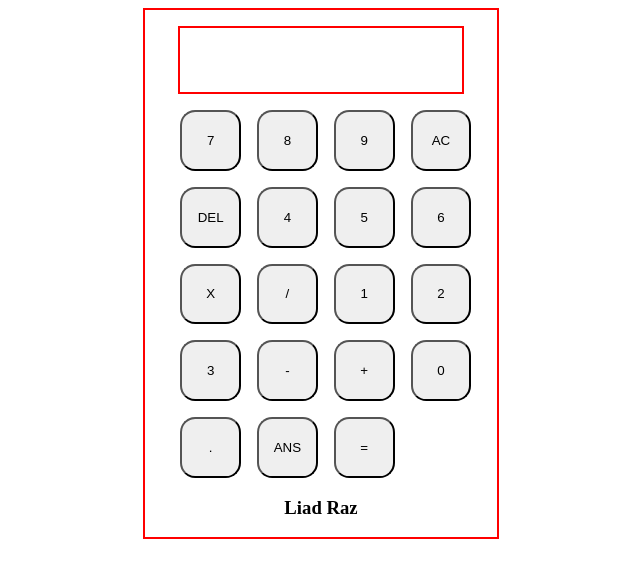
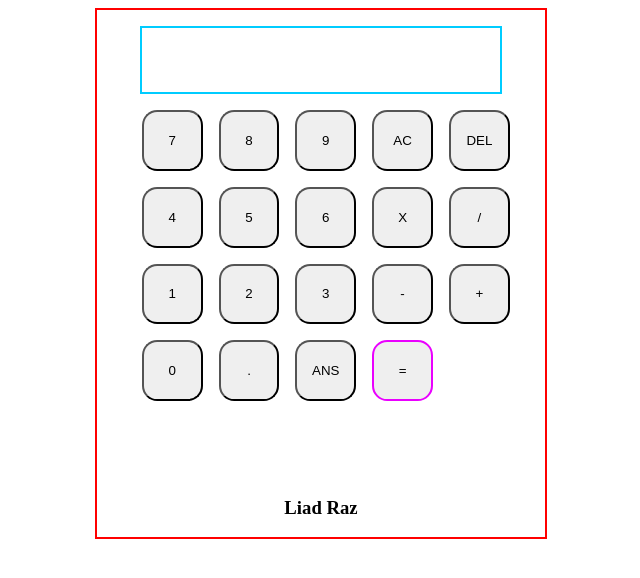
Before and after one commit to liadraz/Calculator, a plain HTML site: page index.html in a window 1280 px wide. Shown: the whole page, without its empty margins (319-959 px from the left). Drawn offline with Linux system fonts and the light colour scheme.

Commit message:
code: Change layout of buttons

```diff
--- a/styles.css
+++ b/styles.css
@@ -8,16 +8,16 @@ h3 {
 
 .container {
     margin: 0 auto;
-    width: 22rem;
+    width: 28rem;
     border: 2px solid red;
 }
 
-/* Display Style */
+/* Main Display Screen */
 .display {
     margin: 1rem auto;
     width: 80%;
     height: 4rem;
-    border: 2px solid red;
+    border: 2px solid rgb(0, 204, 255);
 }
 
 .font-style {
@@ -36,7 +36,7 @@ h3 {
 
 .grid-buttons {
     display: grid;
-    grid-template-columns: repeat(4, 1fr);
+    grid-template-columns: repeat(5, 1fr);
     grid-template-rows: repeat(5, 1fr);
     gap: 1rem;
 }
@@ -46,3 +46,7 @@ button {
     height: 3.8rem;
     border-radius: 25%;
 }
+
+#equal {
+    border: 2px solid rgb(234, 0, 255);
+}
```
